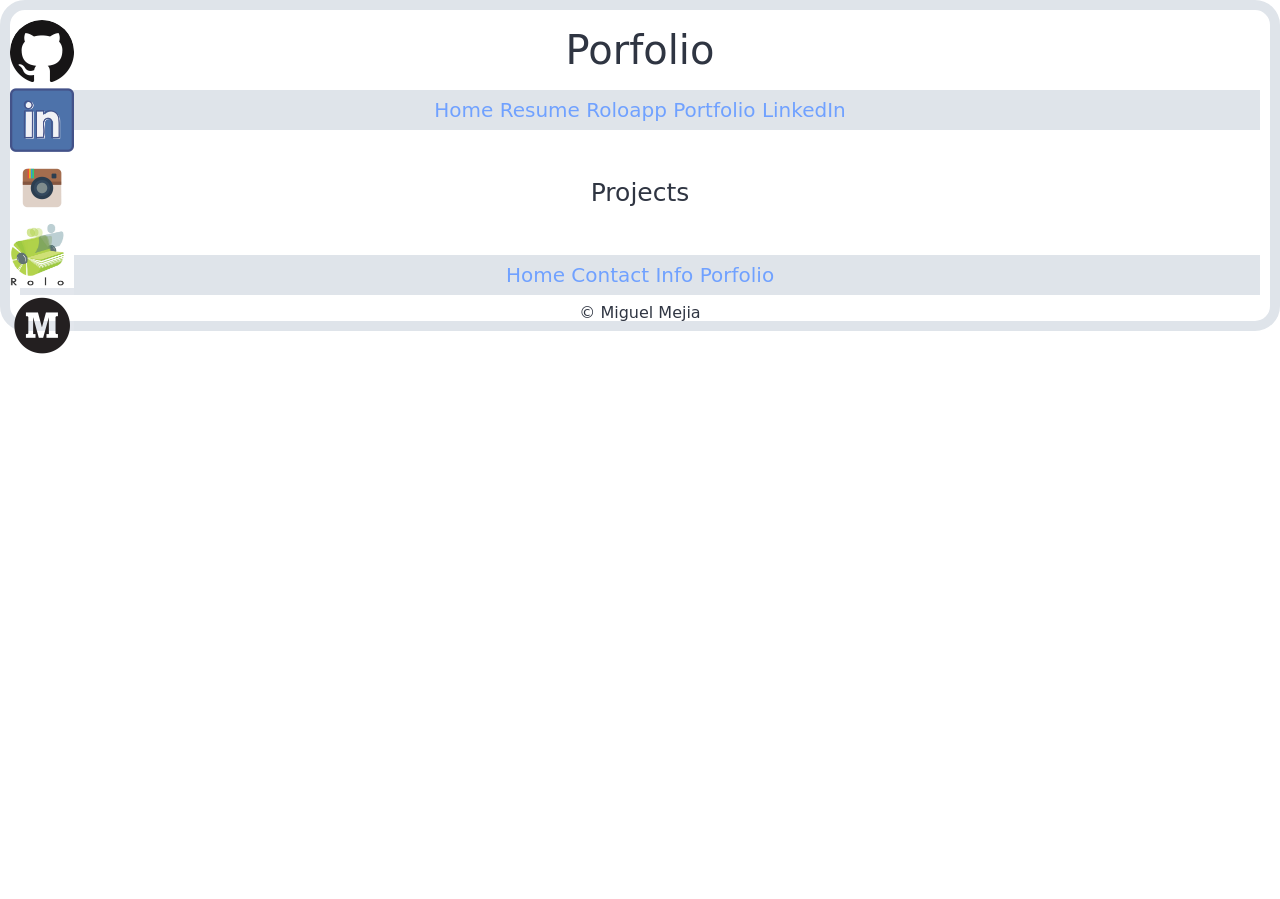
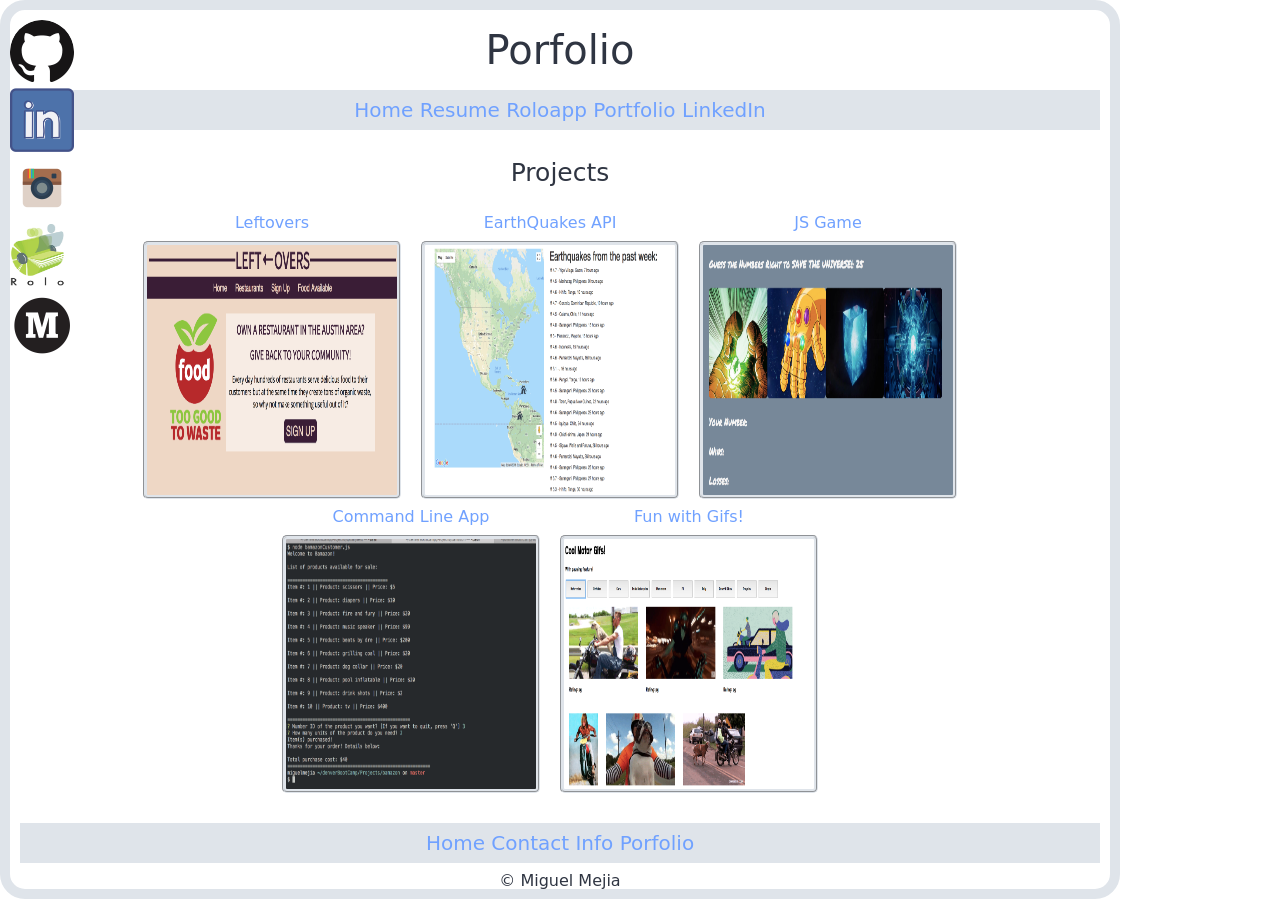
Before and after one commit to Miguelwoluba/Miguelwoluba.github.io, a plain HTML site: page portfolio.html in a window 1280 px wide. Before the commit the page ends 800 px from the top, so only its background shows below. Drawn offline with Linux system fonts and the light colour scheme; a web font is replaced by a local one.

Commit message:
porfolio ready, adding more pieces to it

```diff
--- a/css/styleIndex.css
+++ b/css/styleIndex.css
@@ -2,7 +2,7 @@
 
 
 body {
-    width: 1000;
+    width: 1100px;
     text-align: center;
     font-family: 'Gugi', cursive;
     color: #2f3542;
@@ -172,3 +172,27 @@ a:hover{
  @media screen and (max-width:640px){
     background-color: goldenrod;
  }
+
+ .porpic {
+    width: 250px;
+    margin: 10px;
+    display: flex;
+    flex-direction: row;
+    align-items: center;
+    padding: 2px;
+    border: 2px groove #dfe4ea;
+    border-radius: 5px;
+    background-color:  #dfe4ea;
+
+ }
+
+ .projectContainer {
+    width: 900px;
+    margin: 0 20px 0 80px;
+    display: flex;
+    flex-direction: row;
+    justify-content: center;
+    flex-wrap: wrap;
+
+
+ }
--- a/portfolio.html
+++ b/portfolio.html
@@ -12,11 +12,11 @@
 <!-- <div class="loader"></div> -->
 <body>
     <div class="sidenav">
-        <a href="https://github.com/Miguelwoluba"><img class="mark" src="img/gitHubMark.png"></a>
-        <a href="https://www.linkedin.com/in/mejiamiguel/"><img class="mark" src="img/linkedin.png"></a>
-        <a href="https://www.instagram.com/miguelmbom/"><img class="mark" src="img/instagram.png"></a>
-        <a href="https://www.stampaapp.com"><img class="mark" src="img/roloLogo.jpg"></a>
-        <a href="https://medium.com/@miguelmejia"><img class="mark" src="img/medium.png"></a>
+        <a href="https://github.com/Miguelwoluba" target="_blank"><img class="mark" src="img/gitHubMark.png"></a>
+        <a href="https://www.linkedin.com/in/mejiamiguel/" target="_blank"><img class="mark" src="img/linkedin.png"></a>
+        <a href="https://www.instagram.com/miguelmbom/" target="_blank"><img class="mark" src="img/instagram.png"></a>
+        <a href="https://www.stampaapp.com" target="_blank"><img class="mark" src="img/roloLogo.jpg"></a>
+        <a href="https://medium.com/@miguelmejia" target="_blank"><img class="mark" src="img/medium.png"></a>
       </div>
           <header>
           <h1>Porfolio</h1>
@@ -29,13 +29,24 @@
               </nav>
           </header>
 
+          <h2>Projects</h2>
+          <article class="projectContainer">
 
-          <article class="projectContainer">
-              <h2>Projects</h2>
-            <div class="projects"></div>
-            <div class="projects"></div>
-            <div class="projects"></div>
-            <div class="projects"></div>
+            <a href="https://blooming-crag-74393.herokuapp.com/" target="_blank"> Leftovers
+              <img  class="porpic" src="img/leftovers.png" >
+            </a>
+            <a href="https://miguelwoluba.github.io/quakesMapAPI/" target="_blank"> EarthQuakes API
+              <img class="porpic" src="img/earthquakePic.png">
+            </a>
+            <a href="https://miguelwoluba.github.io/gem-game/" target="_blank"> JS Game
+              <img class="porpic" src="img/gemgame.png">
+            </a>
+            <a href="https://github.com/Miguelwoluba/bamazon" target="_blank"> Command Line App
+              <img class="porpic" src="img/bamazonPic.png">
+            </a>
+            <a href="https://miguelwoluba.github.io/GifTastic/" target="_blank"> Fun with Gifs!
+              <img class="porpic" src="img/fungifs.png">
+            </a>
           </article>
 
 
```
Also changed, not shown: contact.html (+5 -5 lines), index.html (+4 -4 lines), resume.html (+5 -5 lines), img/bamazonPic.png (added), img/earthquakePic.png (added), img/fungifs.png (added), img/gemgame.png (added), img/leftovers.png (added).
